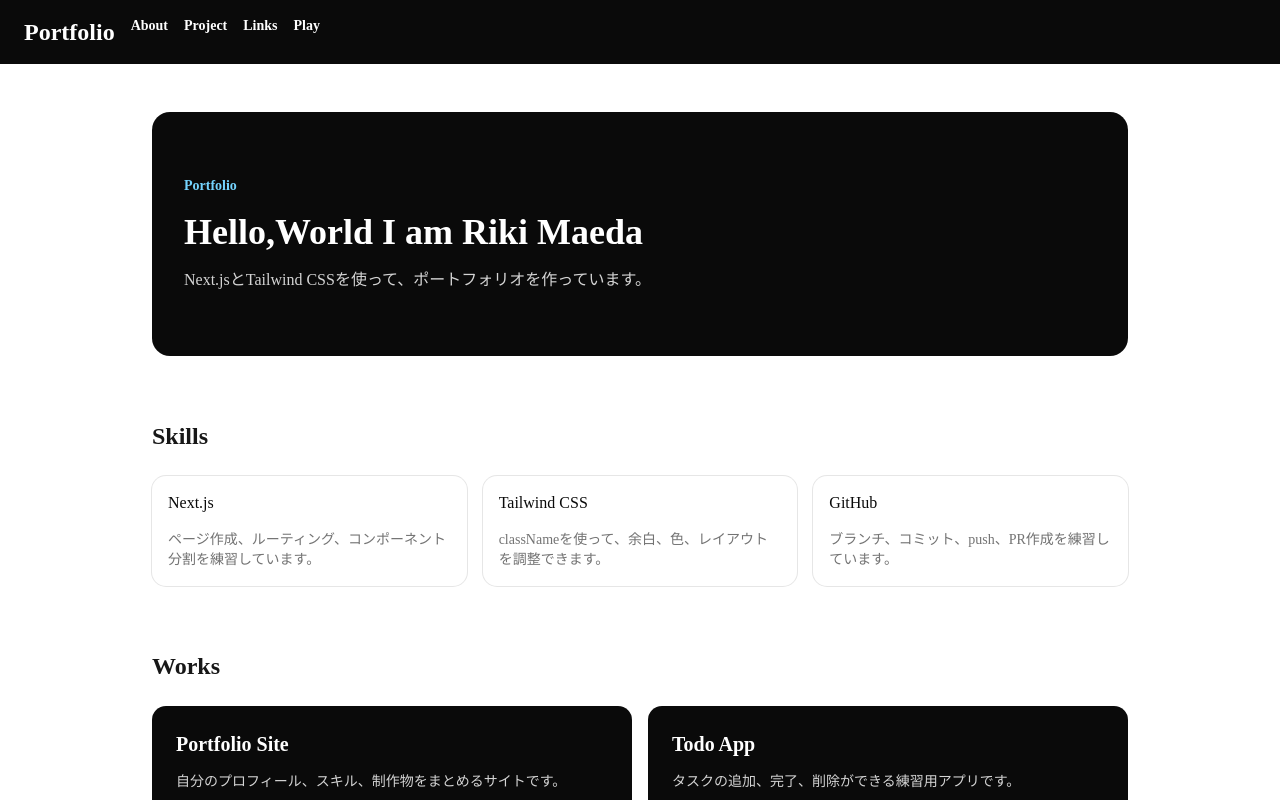
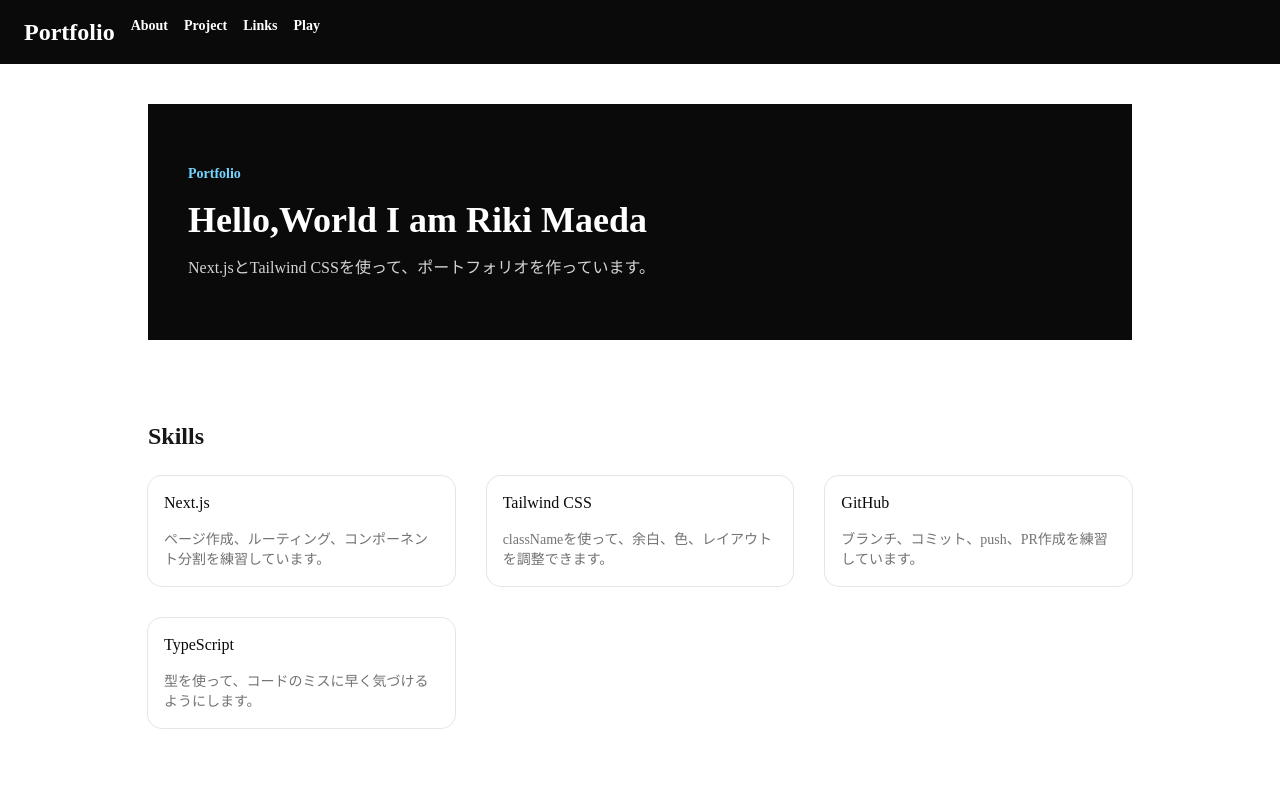
Before and after one commit to Taiyaki0807/taiyaki-portfolio, a Next.js app: page / in a window 1280 px wide. Shown: the top 800 px of the page. Built offline with nearby package versions, Linux system fonts and the light colour scheme.

Commit message:
feature:header & footerの完成

```diff
--- a/src/app/page.tsx
+++ b/src/app/page.tsx
@@ -14,6 +14,10 @@ const skills = [
   {
     title: "GitHub",
     description: "ブランチ、コミット、push、PR作成を練習しています。",
+  },
+  {
+  title: "TypeScript",
+  description: "型を使って、コードのミスに早く気づけるようにします。",
   },
 ];
 const works = [
@@ -32,8 +36,8 @@ const works = [
 export default function Home() {
   return (
     <MainLayout>
-      <div className='mx-auto flex w-full max-w-5xl flex-col gap-16 px-6 py-12'>
-        <section className='rounded-2xl bg-neutral-950 px-8 py-16 text-white'>
+      <div className='mx-auto flex w-full max-w-5xl flex-col gap-20 px-5 py-10'>
+        <section className='rounded-2x2 bg-neutral-950 px-10 py-15 text-white'>
           <p className='text-sm font-bold text-sky-300'>Portfolio</p>
           <h1 className='mt-4 text-4xl font-bold'>Hello,World I am Riki Maeda</h1>
           <p className='mt-4 max-w-2xl text-neutral-300'>
@@ -43,7 +47,7 @@ export default function Home() {
 
         <section id='skills'>
           <h2 className='text-2xl font-bold text-neutral-900'>Skills</h2>
-          <div className='mt-6 grid gap-4 md:grid-cols-3'>
+          <div className='mt-6 grid gap-8 md:grid-cols-3'>
             {skills.map((skill) => (
               <SkillCard
                 key={skill.title}
```
